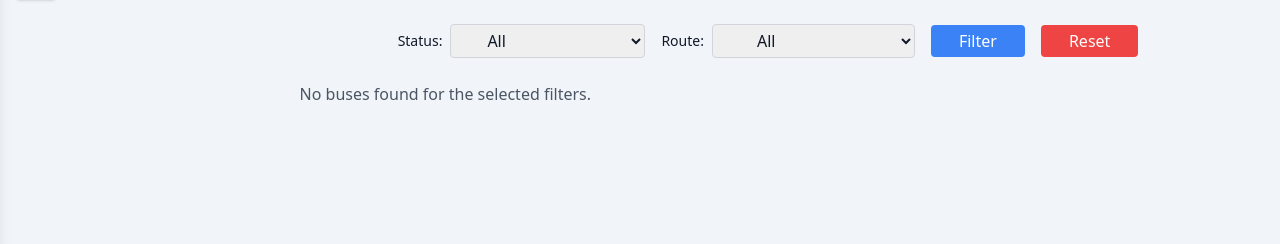
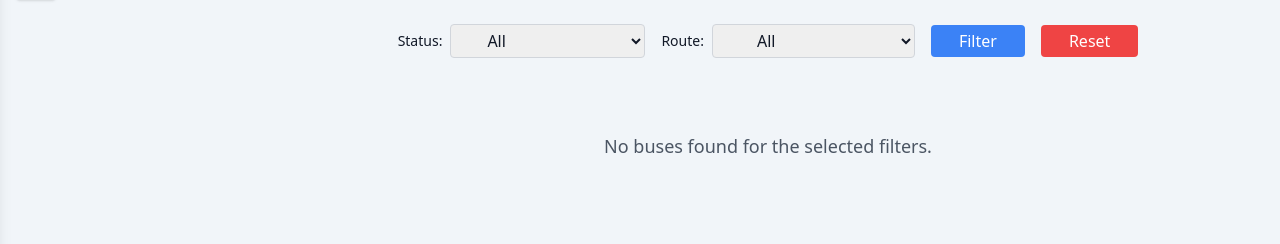
Before and after one commit to jdcnnry/kyuSiyasat, a Django app: template kyusiyasat/templates/commuter_dashboard/commuter_dashboard.html in a window 1280 px wide. Shown: the part 56-300 px from the top of the page. Run offline with Django 5.2, Linux system fonts and the light colour scheme; the template is opened without the code that fills it: values that come from a table or form of the project are taken from there, others are empty; tables that the repository leaves empty hold one stand-in row (values such as "Sample post"); some libraries are stand-ins or nearby versions.

Commit message:
Centered no buses found based on filter

```diff
--- a/kyusiyasat/templates/commuter_dashboard/commuter_dashboard.html
+++ b/kyusiyasat/templates/commuter_dashboard/commuter_dashboard.html
@@ -101,7 +101,10 @@
                     {% endif %}
                 {% endfor %}
             {% else %}
-            <p class="text-center text-gray-600">No buses found for the selected filters.</p>
+                <!-- Centered Empty State -->
+                <div class="col-span-full flex justify-center items-center h-32">
+                    <p class="text-gray-600 text-lg">No buses found for the selected filters.</p>
+                </div>
             {% endif %}
         </div>
     </div>
```
Lines whose indentation alone changed are shown as unchanged.
